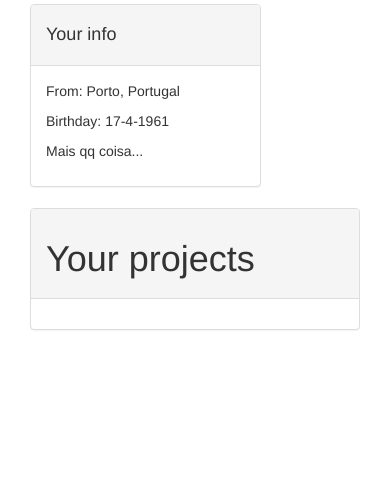
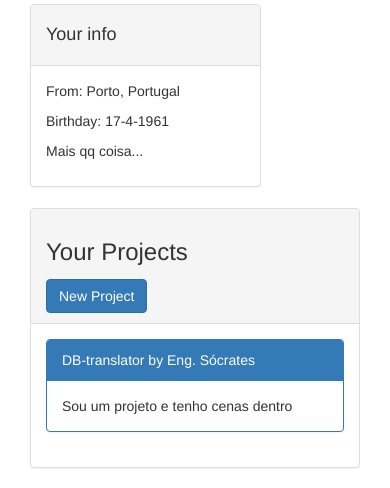
Before and after one commit to Areadrill/lbaw, a PHP site: page /userpage.html in a window 390 px wide. Shown: the part 428-916 px from the top of the page. Before the commit the page ends 758 px from the top, so only its background shows below. Run offline with PHP 8.4, Linux system fonts and the light colour scheme; some libraries are stand-ins or nearby versions.

Commit message:
added a button and some other things

```diff
--- a/piu/userpage.html
+++ b/piu/userpage.html
@@ -81,10 +81,28 @@
 								<div class="col-md-1"></div>
 									<div class="col-md-8">
 										<div class="panel panel-default">
-  											<div class="panel-heading"><h1>Your projects</h1></div>
+  											<div class="panel-heading">
+  												<div class="row">
+  													<div class="col-md-10">
+  														<h3> Your Projects </h3>
+  													</div>
+  													<div class="col-md-2">
+  														<div id="newProjButton">
+  															<button  type="button" class="btn btn-primary"> New Project </button>
+  														</div>
+  													</div>
+  												</div>
+  											</div>
 											  <div class="panel-body">
-										</div>
-										</div>
+												  <div class="panel panel-primary">
+												  	<div class="panel-heading">
+												  		DB-translator by Eng. Sócrates
+												  	</div>
+													<div class="panel-body">
+												 		Sou um projeto e tenho cenas dentro
+												  	</div>
+												</div>
+											</div>
 										</div>
 									</div>
 								</div>
--- a/piu/userpageStyle.css
+++ b/piu/userpageStyle.css
@@ -4,6 +4,10 @@
 
 #customTest{
   width: 16.5em;
+}
+
+#newProjButton{
+  margin-top: 1em;
 }
 
 body{
```
